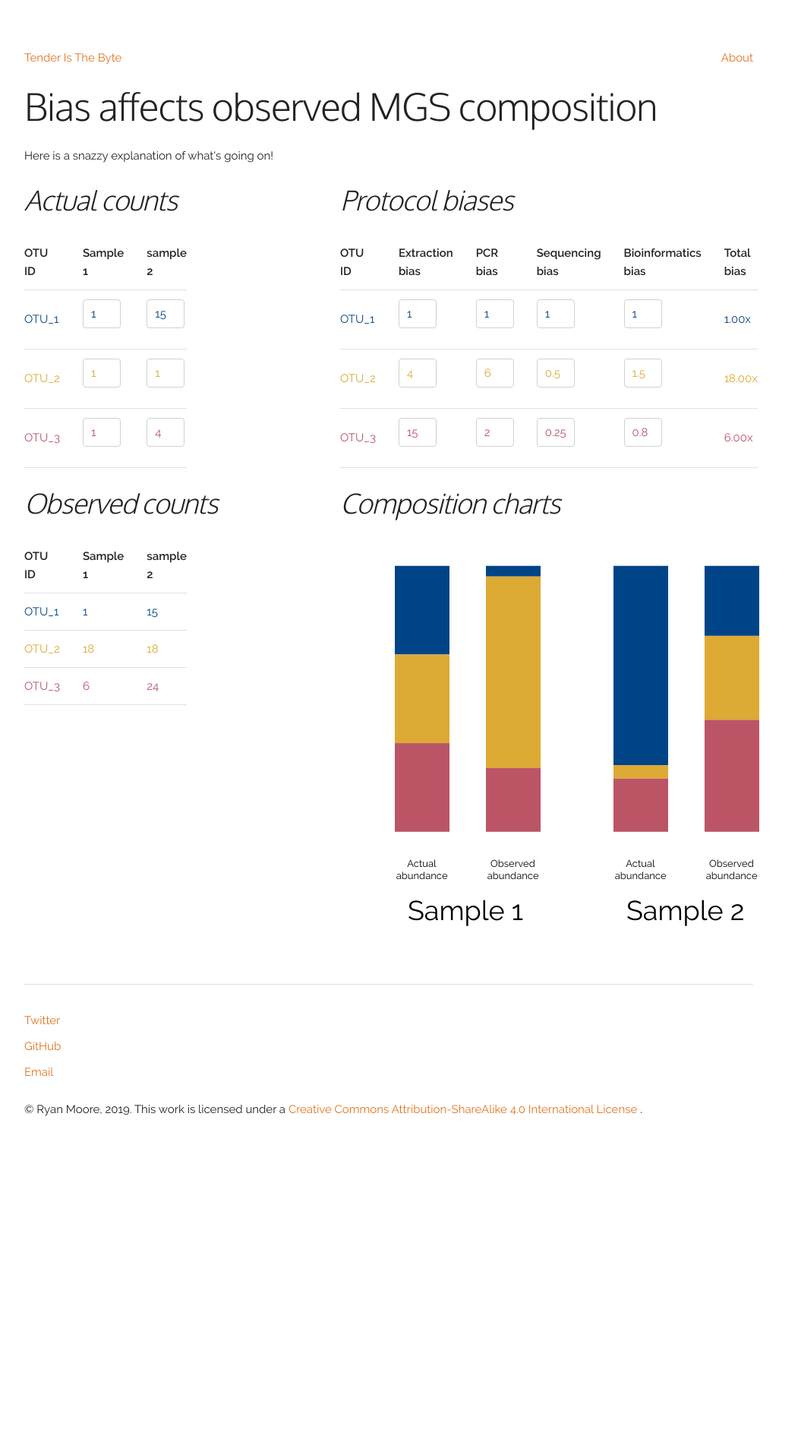
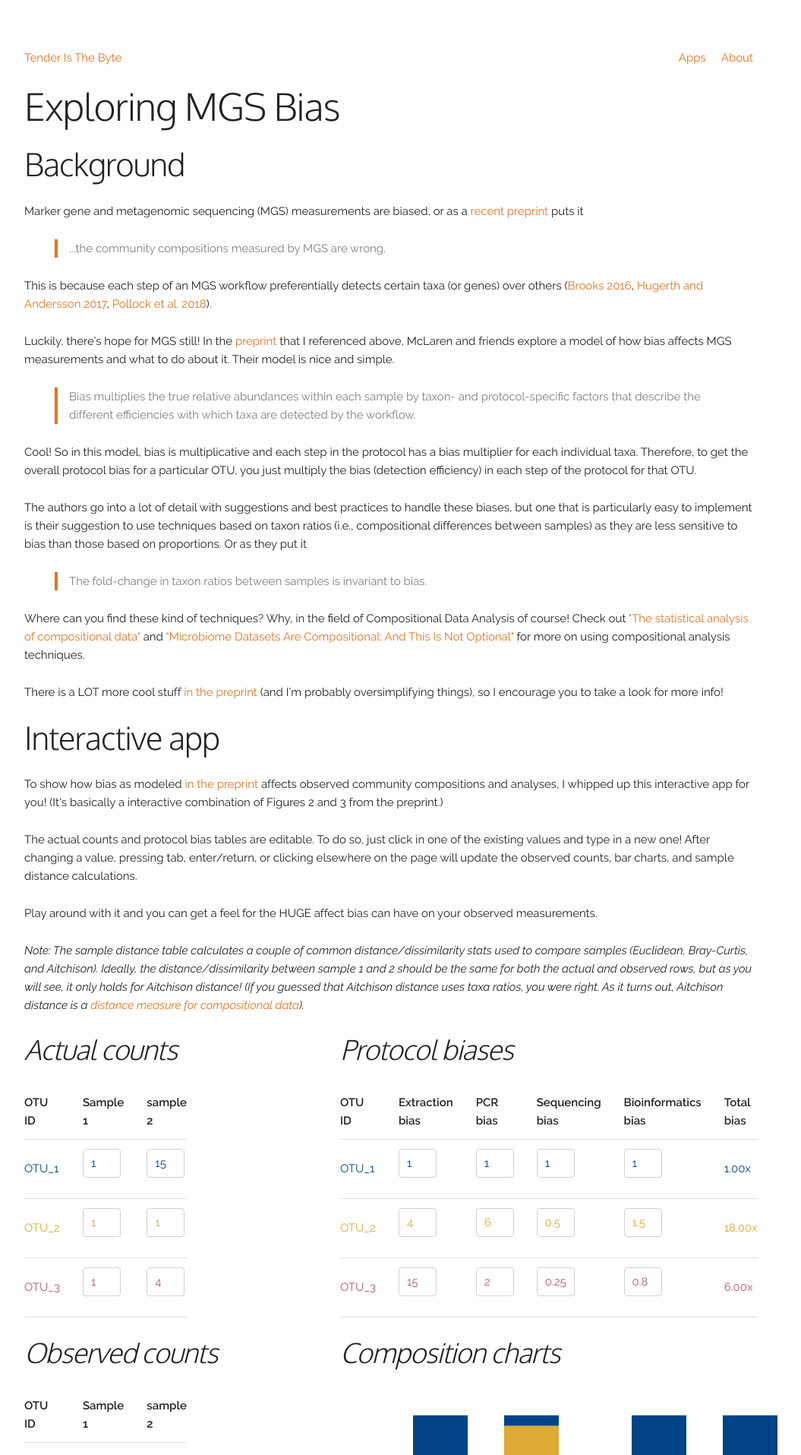
Before and after one commit to mooreryan/TenderIsTheByte, a Jekyll site: the page built from collections/_apps/mgs_bias.html, in a window 1280 px wide. Shown: the top 1915 px of the page at 76% size, without its empty margins (128-1183 px from the left). Built offline with Jekyll 4.4.1, drawn with Linux system fonts in a browser that asks for light colours; before the commit the page ends 1497 px from its top, so only the background shows below that; some of the changed text lies outside the part shown.

Commit message:
Add mgs bias app

```diff
--- a/_config.yml
+++ b/_config.yml
@@ -71,6 +71,7 @@ exclude:
 # Pages to include in the nav bar
 header_pages:
   - about.md
+  - apps.md
 
 # I want the sass partials in the assets folder so need to tell Jekyll about that.
 sass:
@@ -89,3 +90,8 @@ collections:
 # Variables for folders and such
 dir:
   post_img: /assets/img/posts
+  apps: /apps
+
+# List of apps
+apps:
+  - mgs_bias
--- a/_includes/header.html
+++ b/_includes/header.html
@@ -4,8 +4,13 @@
             <li class="nav_item--left">
                 <a href="{{ "/" | relative_url }}">Tender Is The Byte</a>
             </li>
+
             <li class="nav_item--right">
                 <a href="{{ "/about" | relative_url }}">About</a>
+            </li>
+
+            <li class="nav_item--right">
+                <a href="{{ "/apps" | relative_url }}">Apps</a>
             </li>
         </ul>
     </nav>
--- a/assets/css/mgs_bias_app.css
+++ b/assets/css/mgs_bias_app.css
@@ -10,3 +10,7 @@ input[type="text"] {
 .container {
     max-width: 960px;
 }
+
+body {
+    border-right: none;
+}
--- a/collections/_apps/mgs_bias.html
+++ b/collections/_apps/mgs_bias.html
@@ -1,10 +1,88 @@
 ---
 layout: default
-title: MGS Bias
+title: Exploring MGS Bias
+description: Bias affects observed MGS composition. Check out this app to learn more!
+categories: app
+image: "/assets/img/apps/mgs_bias_comp_charts.png"
 ---
 <div>
-    <h1>Bias affects observed MGS composition</h1>
-    <p>Here is a snazzy explanation of what's going on!</p>
+    <h1>Exploring MGS Bias</h1>
+
+    <h2>Background</h2>
+
+    <p>Marker gene and metagenomic sequencing (MGS) measurements are biased, or as a <a
+            href="https://doi.org/10.1101/559831">recent preprint</a> puts it</p>
+
+    <blockquote>
+        <p>...the community compositions measured by MGS are wrong.</p>
+    </blockquote>
+
+    <p>This is because each step of an MGS workflow preferentially detects certain taxa (or genes) over others (<a
+            href="https://doi.org/10.1016/j.annepidem.2016.03.009">Brooks 2016</a>, <a
+            href="https://doi.org/10.3389/fmicb.2017.01561">Hugerth and Andersson 2017</a>, <a
+            href="https://doi.org/10.1128/AEM.02627-17">Pollock et al. 2018</a>).</p>
+
+    <p>Luckily, there’s hope for MGS still! In the <a href="https://doi.org/10.1101/559831">preprint</a> that I
+        referenced
+        above, McLaren and friends explore a model of how bias affects MGS measurements and what to do about it. Their
+        model
+        is nice and simple.</p>
+
+    <blockquote>
+        <p>Bias multiplies the true relative abundances within each sample by taxon- and protocol-specific factors that
+            describe the different efficiencies with which taxa are detected by the workflow.</p>
+    </blockquote>
+
+    <p>Cool! So in this model, bias is multiplicative and each step in the protocol has a bias multiplier for each
+        individual
+        taxa. Therefore, to get the overall protocol bias for a particular OTU, you
+        just multiply the bias (detection efficiency) in each step of the protocol for that OTU.</p>
+
+    <p>The authors go into a lot of detail with suggestions and best practices to handle these biases, but one that is
+        particularly easy to implement is their suggestion to use techniques based on taxon ratios (i.e., compositional
+        differences between samples) as they are less sensitive to bias than those based on proportions. Or as they put
+        it
+    </p>
+
+    <blockquote>
+        <p>The fold-change in taxon ratios between samples is invariant to bias.</p>
+    </blockquote>
+
+    <p>Where can you find these kind of techniques? Why, in the field of Compositional Data Analysis of
+        course! Check out <a href="https://dl.acm.org/citation.cfm?id=17272">&quot;The statistical analysis of
+            compositional data&quot;</a> and <a href="https://doi.org/10.3389/fmicb.2017.02224">&quot;Microbiome
+            Datasets
+            Are Compositional: And This Is Not Optional&quot;</a> for more on using compositional analysis techniques.
+    </p>
+
+    <p>There is a LOT more cool stuff <a href="https://doi.org/10.1101/559831">in the preprint</a> (and I’m probably
+        oversimplifying things), so I encourage you to take a look for more info!</p>
+
+    <h2>Interactive app</h2>
+
+    <p>To show how bias as modeled <a href="https://doi.org/10.1101/559831">in the preprint</a> affects observed
+        community
+        compositions and analyses, I whipped up this interactive app for you! (It's basically a interactive combination
+        of Figures 2 and 3 from the preprint.)</p>
+
+    <p>The actual counts and protocol bias tables are editable. To do so, just click in one of the existing values and
+        type in a new one!
+        After changing a value, pressing tab, enter/return, or clicking elsewhere on the page will update the observed
+        counts, bar charts, and sample distance calculations.</p>
+
+    <p>Play around with it and you can get a feel for the HUGE affect bias can have on your observed measurements.</p>
+
+    <p><i>Note: The sample distance table calculates a couple of common distance/dissimilarity stats used to compare
+            samples
+            (Euclidean, Bray-Curtis, and Aitchison). Ideally, the distance/dissimilarity between sample 1 and 2 should
+            be
+            the
+            same for both the actual and observed rows, but as you will see, it only holds for Aitchison distance! (If
+            you
+            guessed that Aitchison distance uses taxa ratios, you were right. As it turns out, Aitchison distance is a
+            <a href="http://www.sediment.uni-goettingen.de/staff/tolosana/extra/CoDaNutshell.pdf">distance measure for
+                compositional data</a>).</i></p>
+
 
     <div id="mgs-bias-app"></div>
 
```
Also changed, not shown: _layouts/home.html (+17 -0 lines), apps.html (added, +29 -0 lines), apps.md (deleted, +0 -6 lines), collections/_apps/silly.md (deleted, +0 -9 lines), assets/img/apps/mgs_bias_comp_charts.png (added), assets/js/mgs_bias_app.js.
